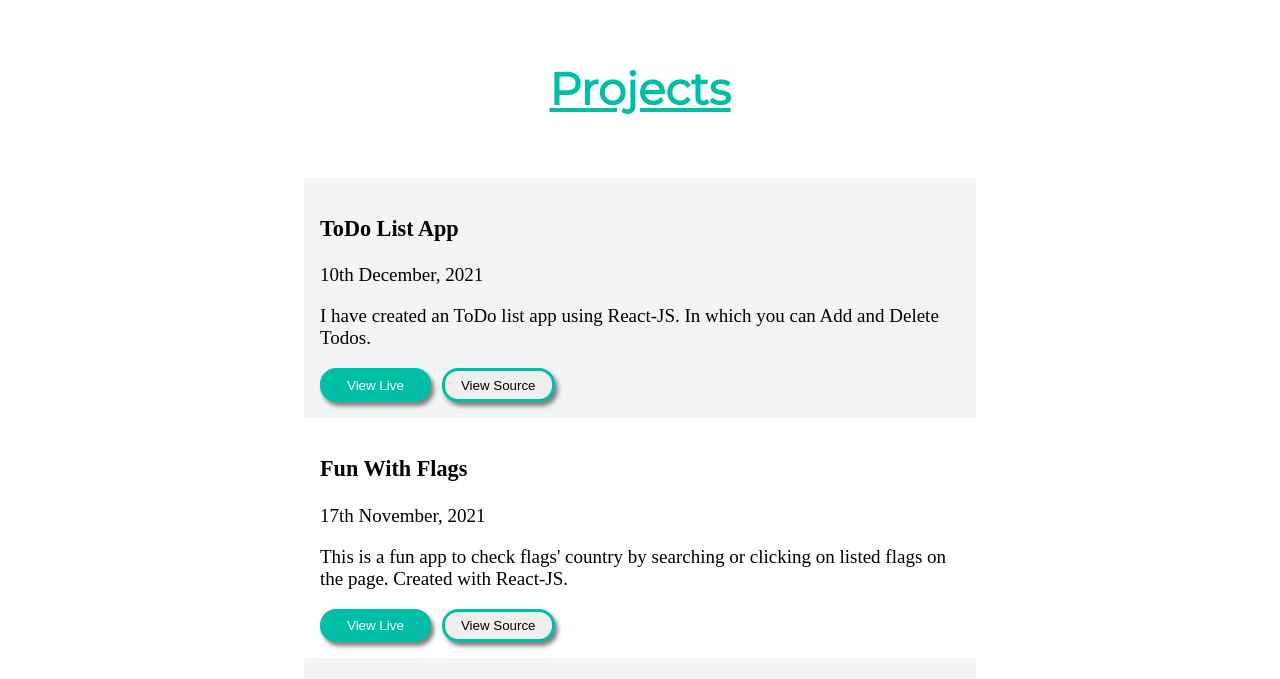
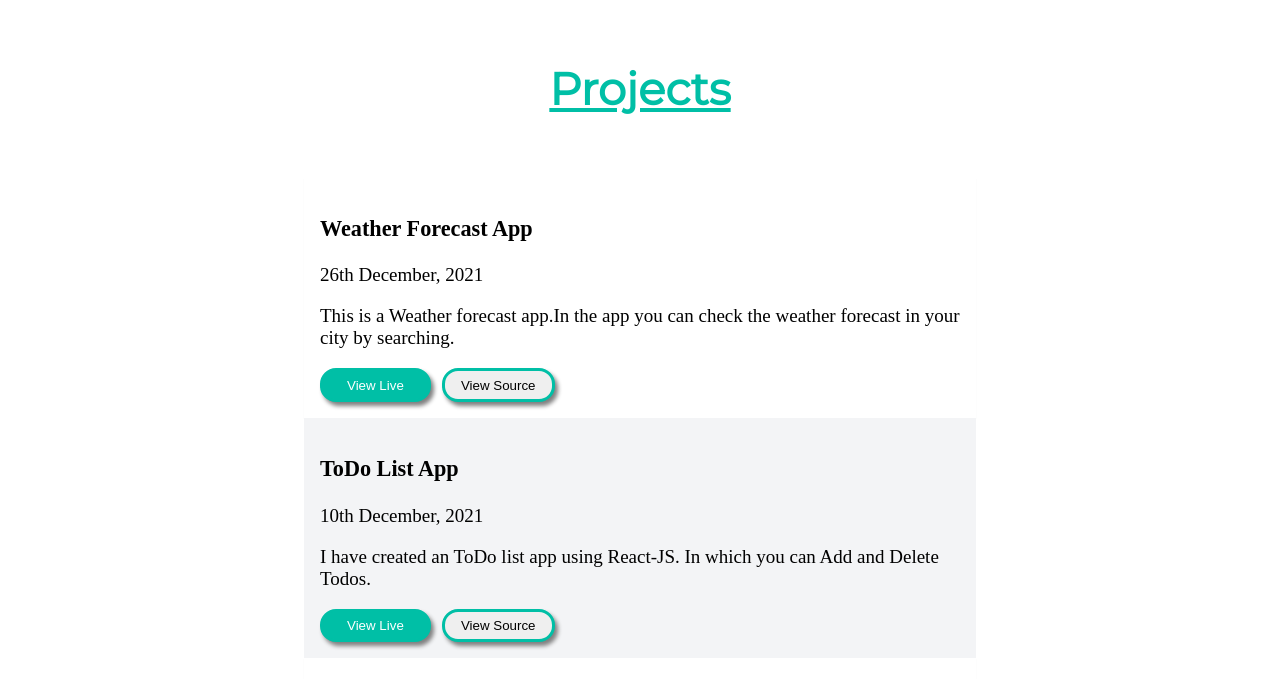
Before and after one commit to anshul-malviya/portfolio, a plain HTML site: page projects.html in a window 1280 px wide. Shown: the part 121-800 px from the top of the page. Drawn offline with Linux system fonts and the light colour scheme.

Commit message:
Update projects.html

```diff
--- a/projects.html
+++ b/projects.html
@@ -33,6 +33,14 @@
         <h1><u>Projects</u></h1>
     </div>
     <div class="project-section">
+        <section class="summary-ow">
+            <h3>Weather Forecast App</h3>
+            <p>26th December, 2021</p>
+            <p>This is a Weather forecast app.In the app you can check the weather forecast in your city by searching.</p>
+            <button class="btn-primary"><a href="https://weather-forecasttt.netlify.app/">View Live</a></button>
+            <button class="btn-secondary"><a href="https://github.com/anshul-malviya/weather_app">View
+                    Source</a></button>
+        </section>
         <section class="summary">
             <h3>ToDo List App</h3>
             <p>10th December, 2021</p>
```
